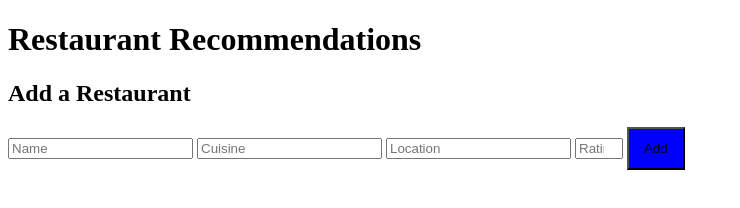
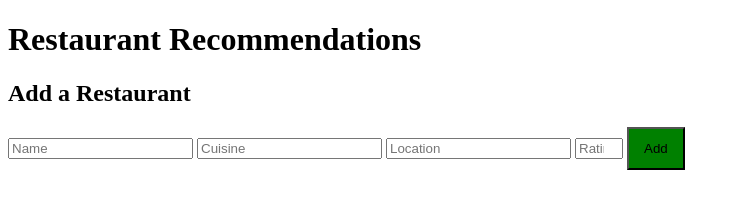
Before and after one commit to s222337266/restaurant-recommendation-app, a website: page public/index.html in a window 1280 px wide. Shown: the whole page, without its empty margins (0-740 px from the left). Drawn offline with Linux system fonts and the light colour scheme; no server answers.

Commit message:
Change button color

```diff
--- a/public/index.html
+++ b/public/index.html
@@ -42,7 +42,7 @@
         <input type="text" id="cuisine" placeholder="Cuisine" required />
         <input type="text" id="location" placeholder="Location" required />
         <input type="number" id="rating" placeholder="Rating" required min="1" max="5" />
-        <button type="submit" style="background-color:blue; padding: 12px 15px;">Add</button>
+        <button type="submit" style="background-color:green; padding: 12px 15px;">Add</button>
     </form>
 </body>
 </html>
```
